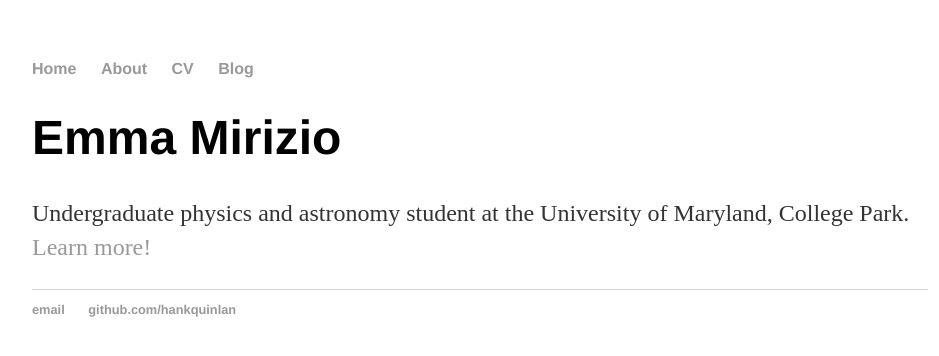
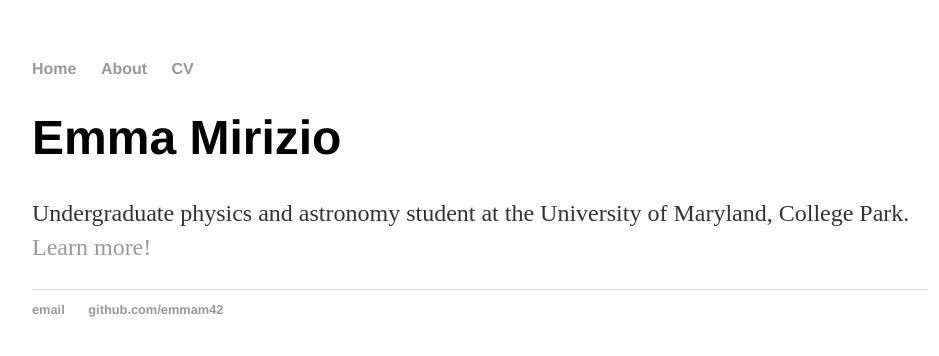
Before and after one commit to emmam42/emmam42, a Jekyll site: the page built from index.html, in a window 1280 px wide. Shown: the top 356 px of the page, without its empty margins (160-1099 px from the left). Built offline with Jekyll 4.4.1, drawn with Linux system fonts in a browser that asks for light colours.

Commit message:
Update default.html

```diff
--- a/_layouts/default.html
+++ b/_layouts/default.html
@@ -11,7 +11,6 @@
 	        		<li><a href="/">Home</a></li>
 		        	<li><a href="/about">About</a></li>
 	        		<li><a href="/cv">CV</a></li>
-	        		<li><a href="/blog">Blog</a></li>
 	    		</ul>
 			</nav>
 			<div class="container">
@@ -22,7 +21,7 @@
 			<footer>
 	    		<ul>
 	        		<li><a href="mailto:emmamirizio@gmail.com">email</a></li>
-	        		<li><a href="https://github.com/emmam42">github.com/hankquinlan</a></li>
+	        		<li><a href="https://github.com/emmam42">github.com/emmam42</a></li>
 				</ul>
 			</footer>
 		</body>
```
